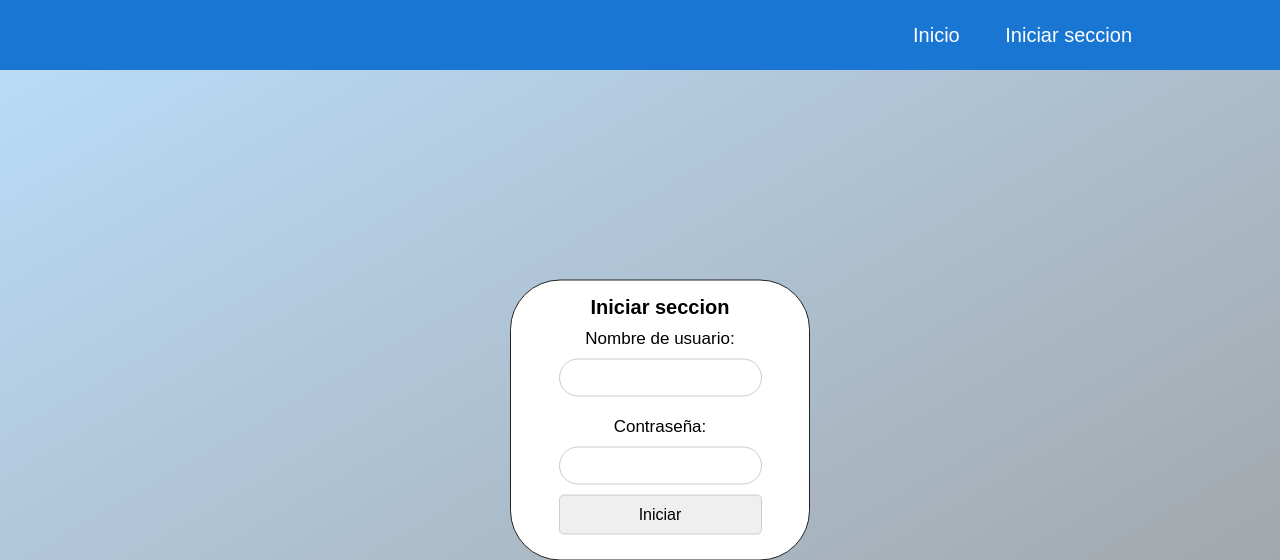
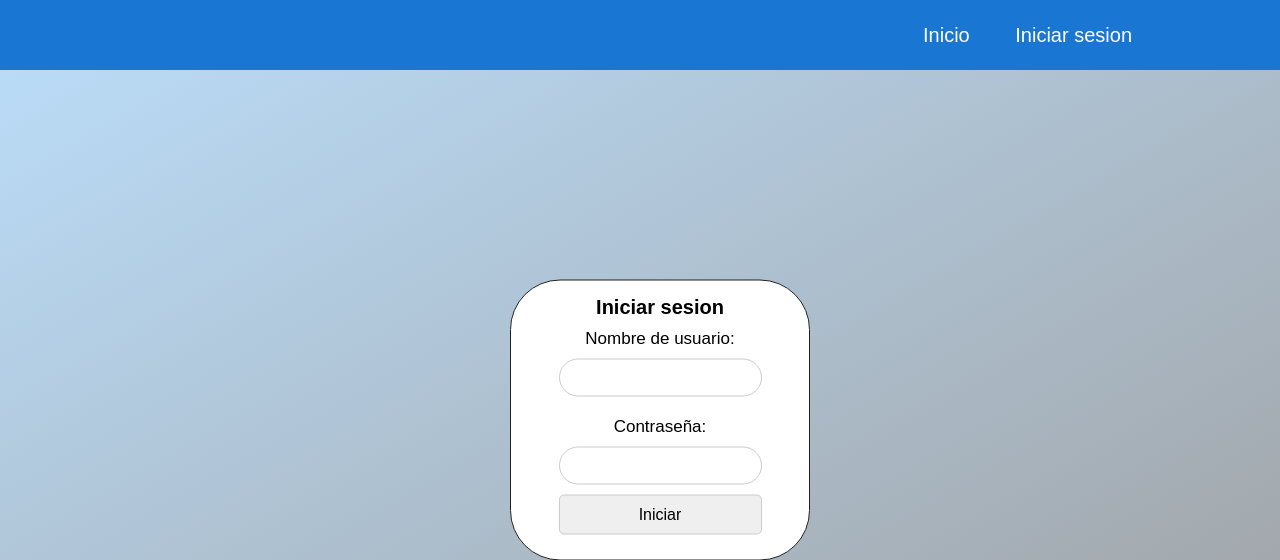
Before and after one commit to MisaelMarron/IPS, a Django app: page /login/ in a window 1280 px wide. Shown: the top 560 px of the page. Run offline with Django 5.2, Linux system fonts and the light colour scheme.

Commit message:
Correciones de errores pequeños

```diff
--- a/sistemaLogeo/templates/base.html
+++ b/sistemaLogeo/templates/base.html
@@ -24,9 +24,9 @@
                 {% if user.is_superuser or user.is_staff %}
                 <!--<li><a href="{% url 'index'%}">Control operarios</a></li>-->
                 {% endif %}
-                <li><a href="{% url 'logout'%}">Cerrar seccion</a></li>
+                <li><a href="{% url 'logout'%}">Cerrar sesion</a></li>
                 {% else %}
-                <li><a href="{% url 'login'%}">Iniciar seccion</a></li>
+                <li><a href="{% url 'login'%}">Iniciar sesion</a></li>
                 {% endif %}
             </ul>
         </nav>
--- a/sistemaLogeo/templates/login.html
+++ b/sistemaLogeo/templates/login.html
@@ -5,7 +5,7 @@
 
 {% block content %}
 <div class="login">
-<h2>Iniciar seccion</h2>
+<h2>Iniciar sesion</h2>
 <form method="post">
     {% csrf_token %}
     {{ form.as_p }}
```
Also changed, not shown: db.sqlite3.
